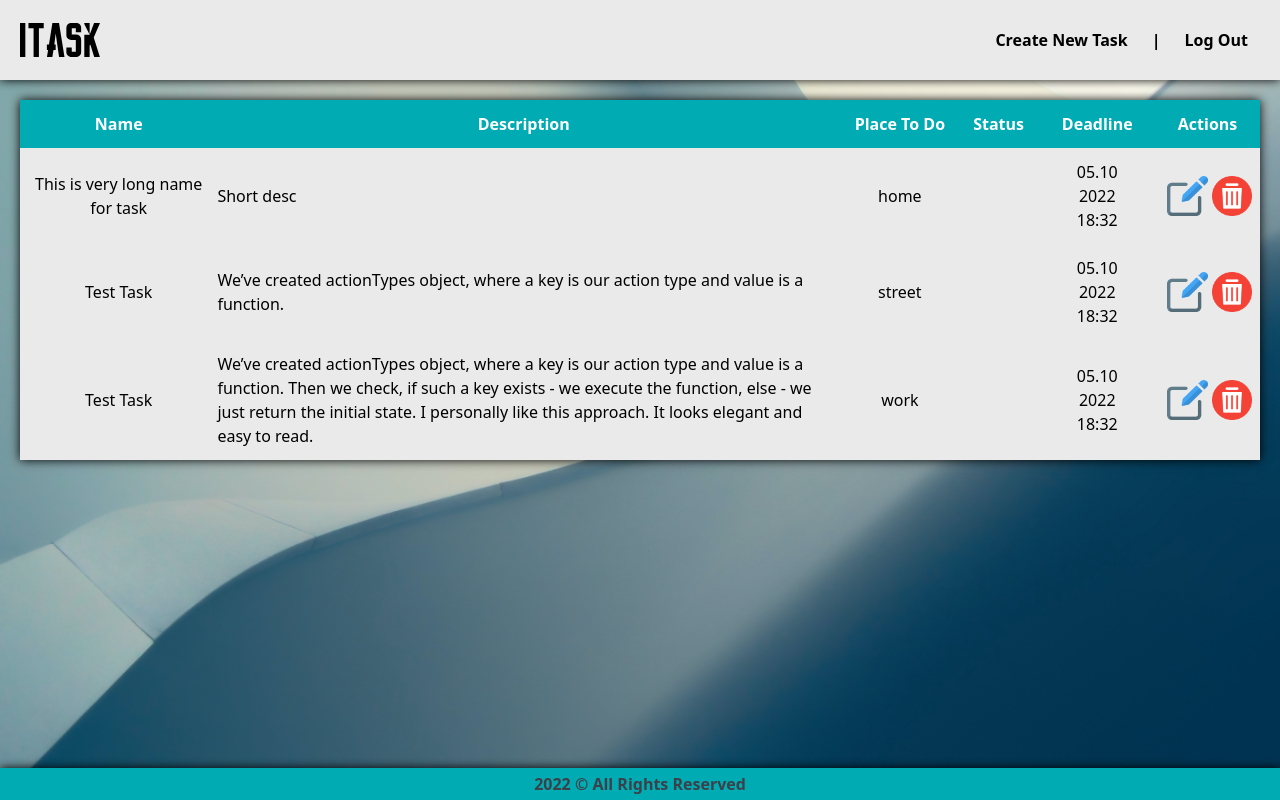
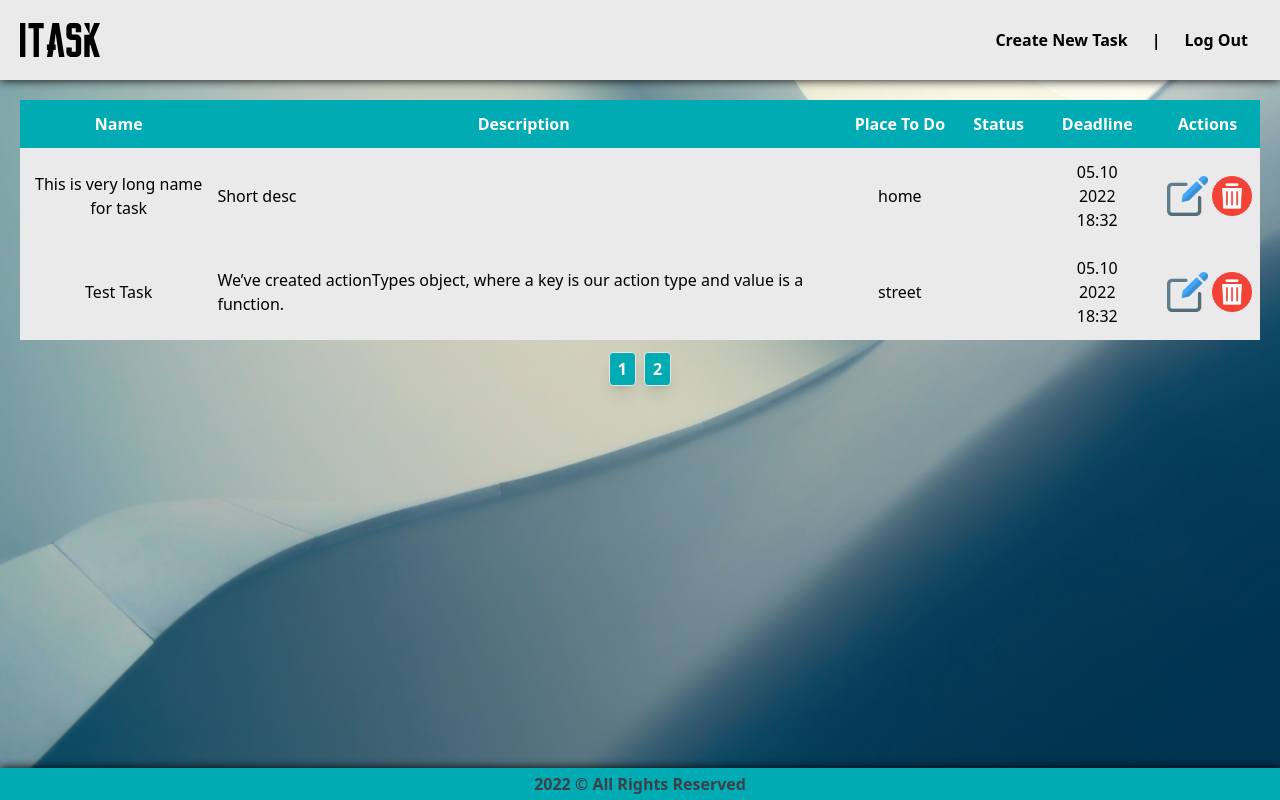
Before and after one commit to arsenbadalyan/itask-task-manager, a React (Create React App) app: page / in a window 1280 px wide. Built offline with nearby package versions, Linux system fonts and the light colour scheme; sample sign-in values are in the browser's storage.

Commit message:
added pagination

```diff
--- a/src/Pages/TaskList/TaskList.jsx
+++ b/src/Pages/TaskList/TaskList.jsx
@@ -1,18 +1,49 @@
+import { useMemo } from 'react';
+import { useState } from 'react';
 import { useSelector } from 'react-redux';
 import Task from '../../components/Task/Task';
 import TaskHeader from '../../components/TaskHeader/TaskHeader';
+import { pageMaxLimit } from '../../config/Constants';
 import { taskListAction } from '../../services/actions/taskListAction';
 import taskListTypes from '../../services/types/taskListTypes';
 const TaskList = () => {
   const taskList = useSelector(taskListAction[taskListTypes.READ_ALL_STATE]);
-  console.log(taskList);
-  const reverseList = taskList.list.slice().reverse();
+  const [page, setPage] = useState(0);
+  const reverseList = useMemo(() => {
+    const revList = taskList.list.slice().reverse();
+    const newList = [];
+    for (
+      let j = 0, i = page * pageMaxLimit + j;
+      j < pageMaxLimit;
+      j++, i = page * pageMaxLimit + j
+    ) {
+      revList[i] ? newList.push(revList[i]) : (j = pageMaxLimit);
+    }
+    return newList;
+  }, [page, taskList.list]);
+  console.log(reverseList);
+  const pageCount = Math.ceil(taskList.list.length / pageMaxLimit);
+  const pageArr = new Array(pageCount).fill(0);
+  const handlePageChange = (pg) => {
+    if (pg !== page) setPage(pg);
+  };
   return (
-    <div className="mx-5 my-5 shadow-[0_0_10px_0_black]">
+    <div className="mx-5 my-5">
       <TaskHeader />
       {reverseList.map((task) => {
         return <Task key={task.id} taskInfo={task} />;
       })}
+      <div className="flex justify-center gap-2 w-[100%] mt-3">
+        {pageArr.map((_, index) => (
+          <div
+            onClick={() => handlePageChange(index)}
+            key={index}
+            className="px-2 py-1 cursor-pointer rounded border font-bold text-white bg-primary-color transition-all shadow-lg hover:bg-white hover:text-black"
+          >
+            {index + 1}
+          </div>
+        ))}
+      </div>
     </div>
   );
 };
--- a/src/config/Constants.js
+++ b/src/config/Constants.js
@@ -8,3 +8,4 @@ export const taskListHeaders = [
   'Actions',
 ];
 export const taskListWidth = [15, 53, 10, 5, 10, 7];
+export const pageMaxLimit = 2;
```
